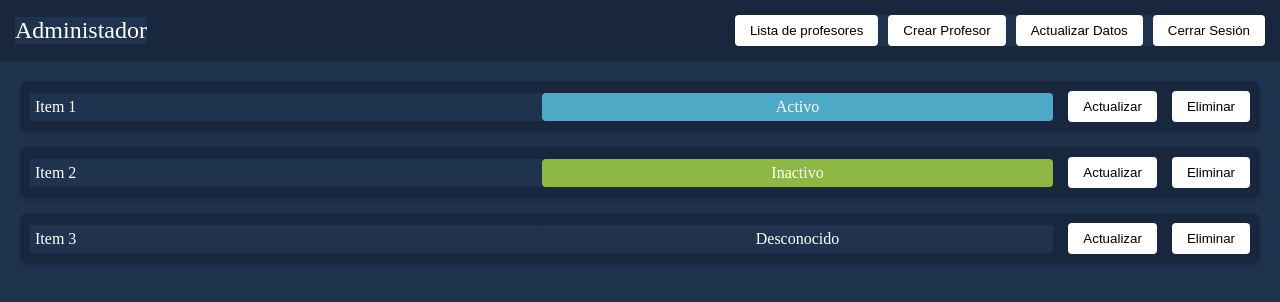
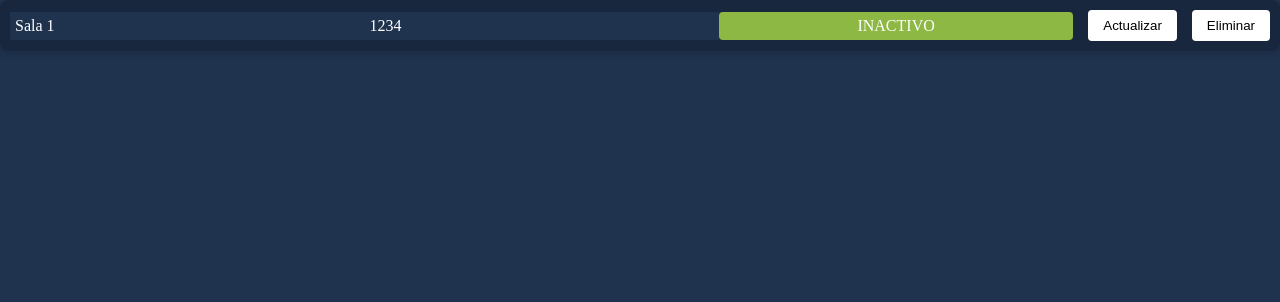
Before and after one commit to Jaycom17/cooperativa-impuestos, a React (Vite) app in the folder Frontend/coperativaFrontend/: page / in a window 1280 px wide. Shown: the top 302 px of the page. Built offline with nearby package versions, Linux system fonts and the light colour scheme.

Commit message:
Actualizacion sala

```diff
--- a/Frontend/coperativaFrontend/src/App.jsx
+++ b/Frontend/coperativaFrontend/src/App.jsx
@@ -3,10 +3,11 @@ import LoginPage from './pages/LoginPage/LoginPage'
 import ItemLista from './components/ItemLista/ItemLista'
 import ListaItems from './pages/ListaItems/ListaItems'
 import Navbar from './components/Navbar/Navbar'
+import Sala from './components/Sala/Sala'
 function App() {
 
   return (
-    <ListaItems />
+    <Sala />
   )
 }
 
--- /dev/null
+++ b/Frontend/coperativaFrontend/src/components/Sala/Sala.css
@@ -0,0 +1,52 @@
+.item-lista {
+    display: flex;
+    justify-content: space-between;
+    align-items: center;
+    margin-bottom: 15px;
+    padding: 10px;
+    border-radius: 8px;
+    background-color: #18273E;
+    color: #FFFFFF;
+    box-shadow: 0px 4px 6px rgba(0, 0, 0, 0.1);
+  }
+
+  .nombre,
+  .estado,
+  .codigo {
+    flex: 1;
+    padding: 5px;
+  }
+
+  .estado {
+    text-align: center;
+    border-radius: 4px;
+  }
+
+  .estado.activo {
+    background-color: #4DA9C5;
+  }
+
+  .estado.inactivo {
+    background-color: #8DB844;
+  }
+
+  .btn-actualizar,
+  .btn-eliminar {
+    padding: 8px 15px;
+    margin-left: 15px;
+    cursor: pointer;
+    border: none;
+    border-radius: 4px;
+    transition: background-color 0.3s ease;
+  }
+
+  .btn-actualizar:hover {
+    background-color: #4DA9C5;
+  }
+
+  .btn-eliminar:hover {
+    background-color: #FF4E4E;
+  }
+  button {
+    background-color: #FFFFFF;
+  }
--- a/Frontend/coperativaFrontend/src/components/Sala/Sala.jsx
+++ b/Frontend/coperativaFrontend/src/components/Sala/Sala.jsx
@@ -0,0 +1,27 @@
+import React from 'react';
+import './Sala.css';
+
+const Sala = ({ nombre,codigo, estado, onActualizar, onEliminar }) => {
+  // Check if nombre and estado have values and estado is a string
+  if (!nombre || !estado || typeof estado !== 'string') {
+    nombre = 'Sala 1';
+    codigo = '1234';
+    estado = 'INACTIVO';
+  }
+
+  return (
+    <div className="item-lista">
+      <span className="nombre">{nombre}</span>
+      <span className="codigo">{codigo}</span>
+      <span className={`estado ${estado.toLowerCase()}`}>{estado}</span>
+      <button onClick={onActualizar} className="btn-actualizar">
+        Actualizar
+      </button>
+      <button onClick={onEliminar} className="btn-eliminar">
+        Eliminar
+      </button>
+    </div>
+  );
+};
+
+export default Sala;
```
